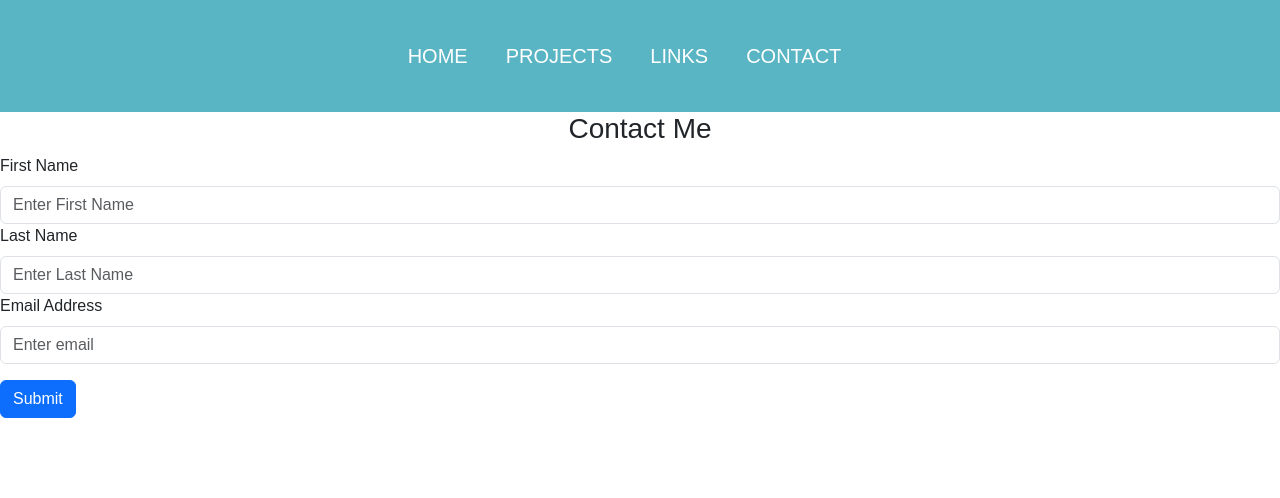
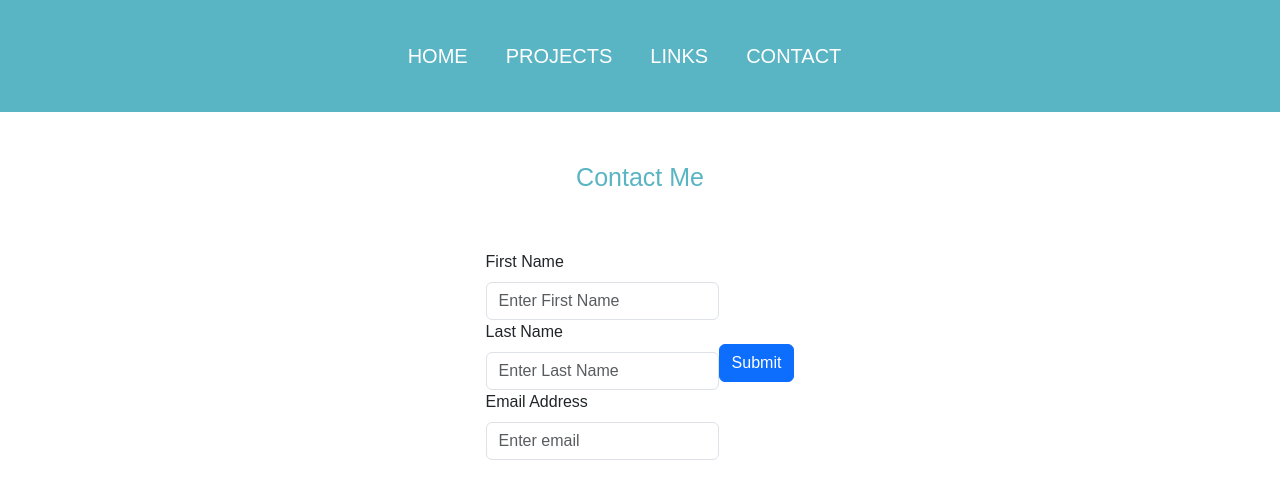
Before and after one commit to chrisma89/Chrisma-Caroline-Stephen, a React (Vite) app in the folder React/: page /contact in a window 1280 px wide. Shown: the top 498 px of the page. Built offline with nearby package versions, Linux system fonts and the light colour scheme.

Commit message:
contact form input field and header styled

```diff
--- a/React/src/Pages/Contact/index.jsx
+++ b/React/src/Pages/Contact/index.jsx
@@ -1,16 +1,21 @@
 import Button from 'react-bootstrap/Button';
 import Form from 'react-bootstrap/Form';
+import "./style.css"
 
 
 const Contact = () => {
   return(
     <>
-    <h3>Contact Me</h3>
+    <h3 style={{fontSize: "25px", padding: "20px", color : "#59B4C3",  padding: "50px"}}>Contact Me</h3>
 
 
     {/* Contact form */}
-    <Form>
-      <Form.Group className="mb-3" controlId="formBasicEmail">
+    <Form  style={{
+      display: 'flex',
+      justifyContent: 'center',
+      alignItems: 'center',
+    }}>
+      <Form.Group className="mb-3 form d-flex justify-content-center" controlId="formBasicEmail">
         <Form.Label>First Name</Form.Label>
         <Form.Control type="firstname" placeholder="Enter First Name" />
         <Form.Label>Last Name</Form.Label>
--- a/React/src/Pages/Contact/style.css
+++ b/React/src/Pages/Contact/style.css
@@ -0,0 +1,6 @@
+.form {
+  text-align: left;
+  justify-content: center;
+  display: flex;
+  flex-direction: column;
+}
```
